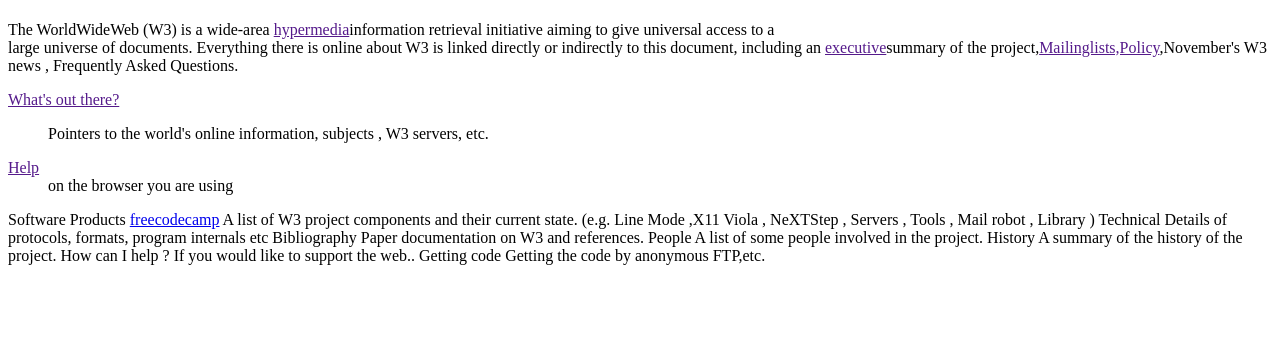
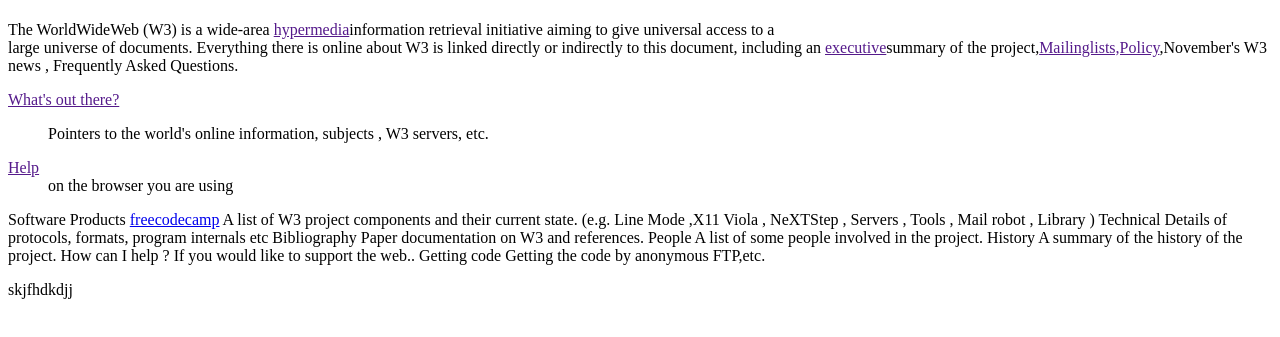
Before and after one commit to Surendra-01/Javascript, a plain HTML site: page my folder/mine.html in a window 1280 px wide. Shown: the part 59-396 px from the top of the page. Drawn offline with Linux system fonts and the light colour scheme.

Commit message:
retreive

```diff
--- a/my folder/mine.html
+++ b/my folder/mine.html
@@ -28,5 +28,6 @@
     How can I help ?
     If you would like to support the web..
     Getting code Getting the code by anonymous FTP,etc.</p>
+    <p>skjfhdkdjj</p>
 </body>
 </html>
```
